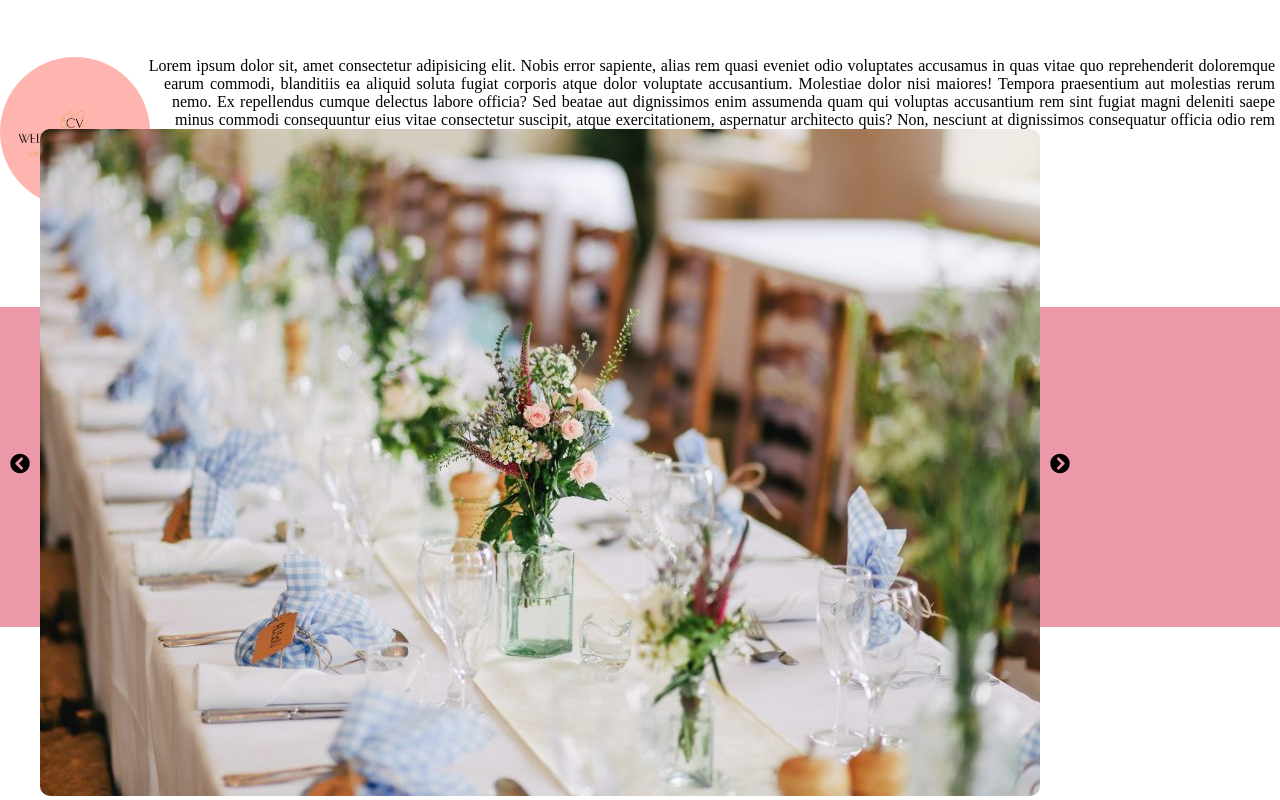
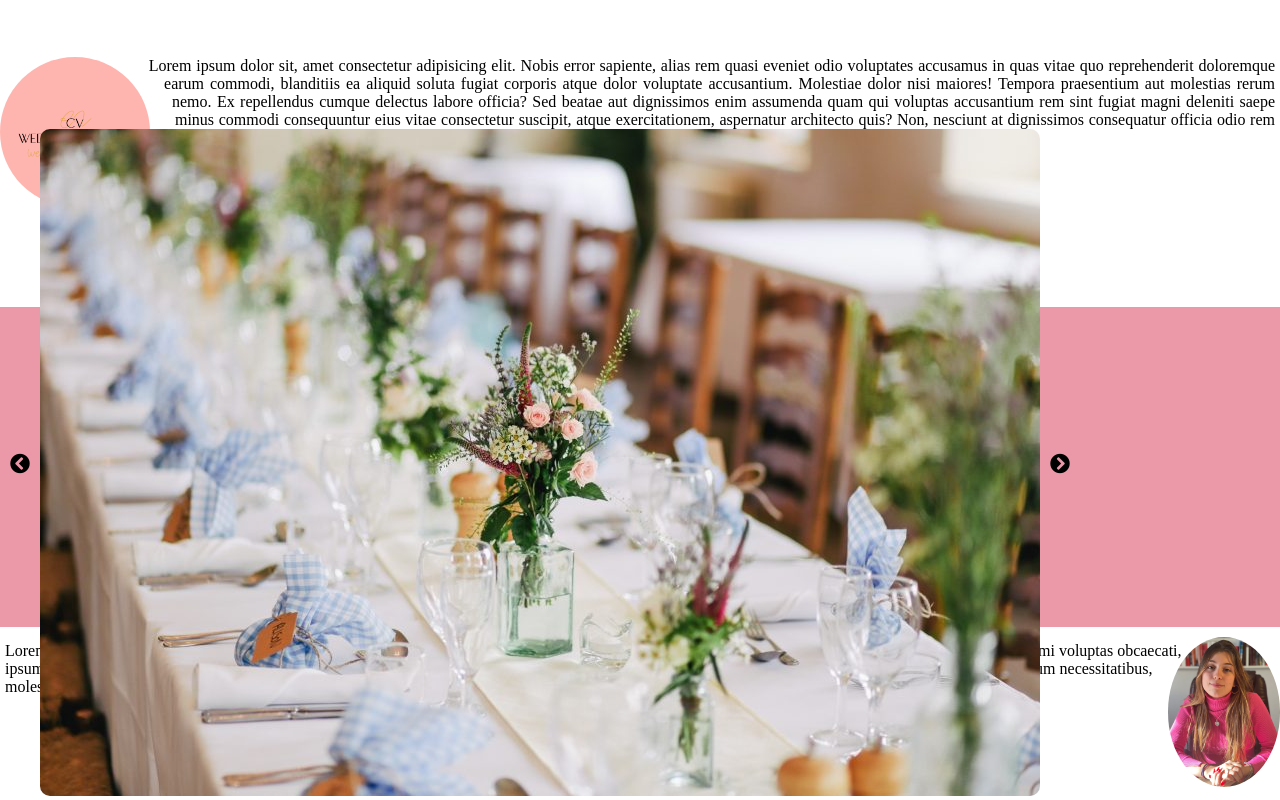
Before and after one commit to PaulDenis/cv_wedding_events_mobile, a Vue app: page / in a window 1280 px wide. Shown: the part 703-1503 px from the top of the page. Built offline with nearby package versions, Linux system fonts and the light colour scheme.

Commit message:
descirzione personale

```diff
--- a/src/App.vue
+++ b/src/App.vue
@@ -5,6 +5,7 @@
     :linguaggio="linguaggio"/>
     <LandingCarousel
     :linguaggio="linguaggio"/>
+    <PersonalDesc />
   </div>
 </template>
 
@@ -12,13 +13,15 @@
 import Header from './components/Header.vue'
 import BrandDesc from './components/BrandDesc.vue'
 import LandingCarousel from './components/LandingCarousel.vue'
+import PersonalDesc from './components/PersonalDesc.vue'
 
 export default {
   name: 'App',
   components: {
     Header,
     BrandDesc,
-    LandingCarousel
+    LandingCarousel,
+    PersonalDesc
   },
   data() {
     return {
--- /dev/null
+++ b/src/components/PersonalDesc.vue
@@ -0,0 +1,30 @@
+!<template>
+  <div class="personal_Desc">
+      <img src="../assets/Vale.jpeg" alt="Valentina CEO" class="personal_img">
+      <p>Lorem ipsum dolor sit, amet consectetur adipisicing elit. Illum saepe commodi ducimus consequuntur. Temporibus vero, aliquid sed aspernatur eligendi dolor animi voluptas obcaecati, ipsum, cum accusantium quidem adipisci nostrum laboriosam unde nemo veritatis quas nisi? Vero eum blanditiis cum ut recusandae aut reiciendis dicta illum rerum necessitatibus, molestias, ducimus incidunt!</p>
+  </div>
+</template>
+
+<script>
+export default {
+    name: 'PersonalDesc'
+}
+</script>
+
+<style lang="scss" scoped>
+.personal_Desc {
+    margin-top: 10px;
+    p {
+        padding: 5px;
+    }
+}
+.personal_img {
+    float: right;
+    height: 150px;
+    border-radius: 50%;
+    margin-left: 150px;
+
+    shape-outside: ellipse(30% 50% at 90%);
+}
+
+</style>
```
Also changed, not shown: src/assets/Vale.jpeg (added).
